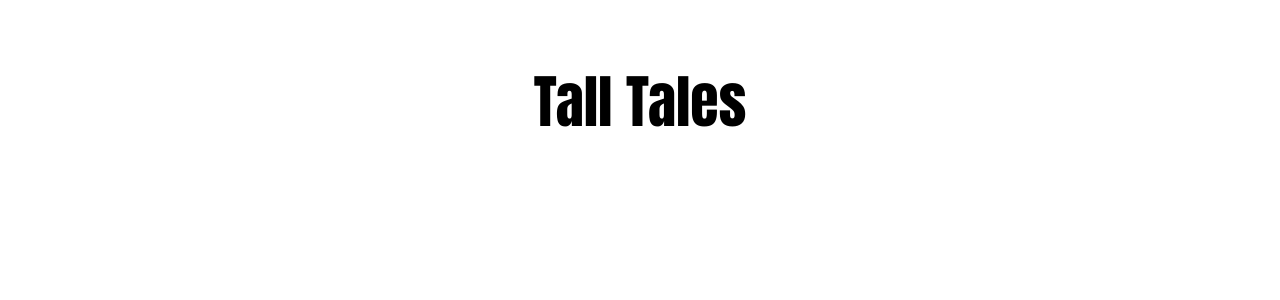
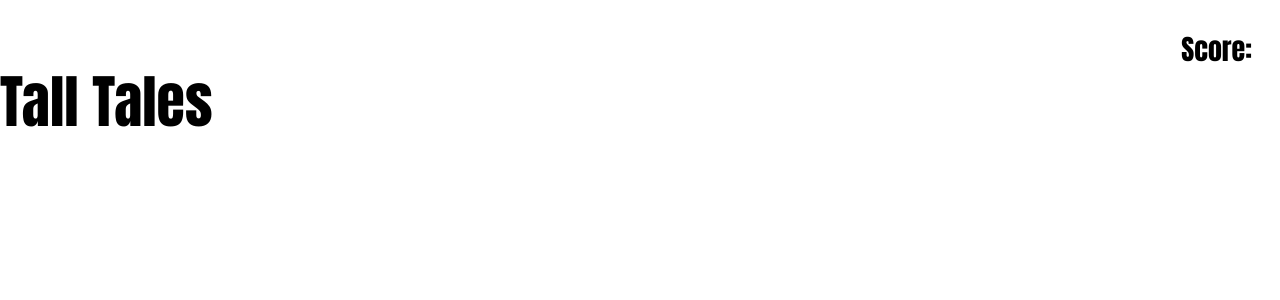
Before and after one commit to Jnwong116/TallTales, a React (Create React App) app in the folder talltales/: page / in a window 1280 px wide. Shown: the top 300 px of the page. Built offline with nearby package versions, Linux system fonts and the light colour scheme.

Commit message:
add score styling and parent styling

```diff
--- /dev/null
+++ b/talltales/src/components/score/score.css
@@ -0,0 +1,10 @@
+.score {
+  margin-left: auto;
+  margin-right: 0;
+  color: black;
+  font-size: 28px;
+  font-weight: bold;
+  font-family: impact;
+  padding-right: 28px;
+  padding-top: 28px;
+}
--- a/talltales/src/components/score/score.js
+++ b/talltales/src/components/score/score.js
@@ -0,0 +1,11 @@
+import React from "react";
+
+import "./score.css";
+
+class Score extends React.Component {
+  render() {
+    return <span className="score">Score: {this.props.score}</span>;
+  }
+}
+
+export default Score;
--- /dev/null
+++ b/talltales/src/pages/inputStage/inputStage.css
@@ -0,0 +1,4 @@
+.input-stage-header {
+  display: flex;
+  justify-content: center;
+}
--- a/talltales/src/pages/inputStage/inputStage.js
+++ b/talltales/src/pages/inputStage/inputStage.js
@@ -1,5 +1,7 @@
 import React from "react";
-import AppName from '../../components/appName/appName.js';
+import "./inputStage.css";
+import AppName from "../../components/appName/appName.js";
+import Score from "../../components/score/score.js";
 
 class InputStage extends React.Component {
   constructor() {
@@ -17,9 +19,12 @@ class InputStage extends React.Component {
   }
   render() {
     return (
-        <div>
-            <AppName></AppName>
+      <div className="input-stage">
+        <div className="input-stage-header">
+          <AppName></AppName>
+          <Score></Score>
         </div>
+      </div>
     );
   }
 }
```
Also changed, not shown: talltales/src/components/score/score_style.css (deleted), talltales/src/pages/inputStage/inputStage_style.css (deleted).
